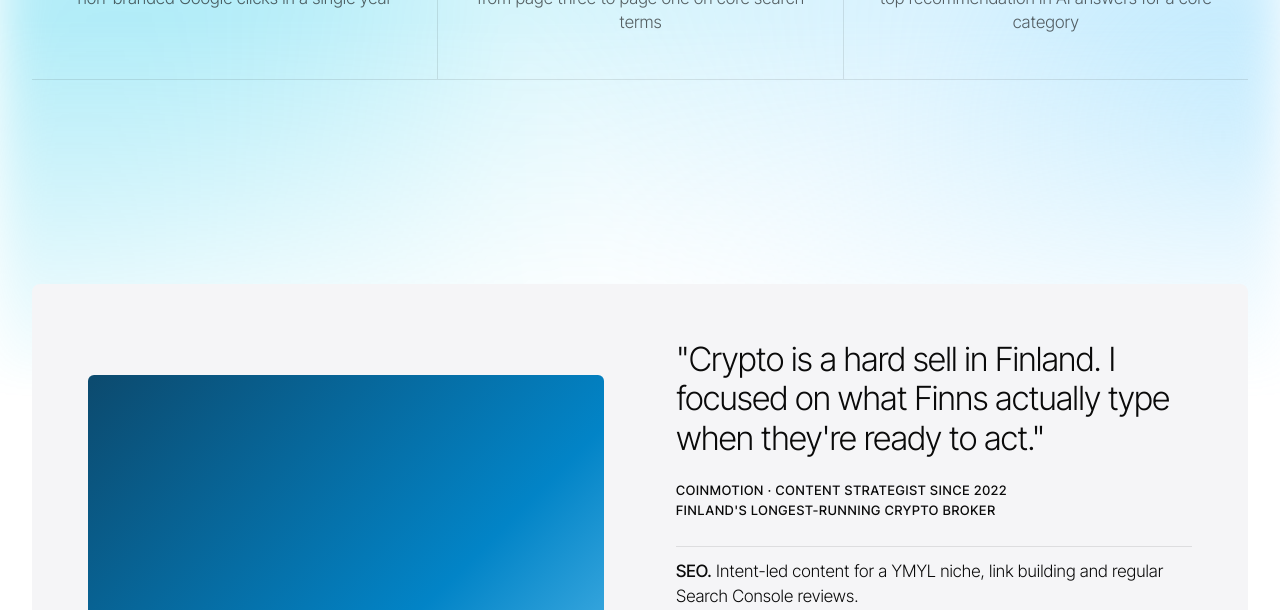
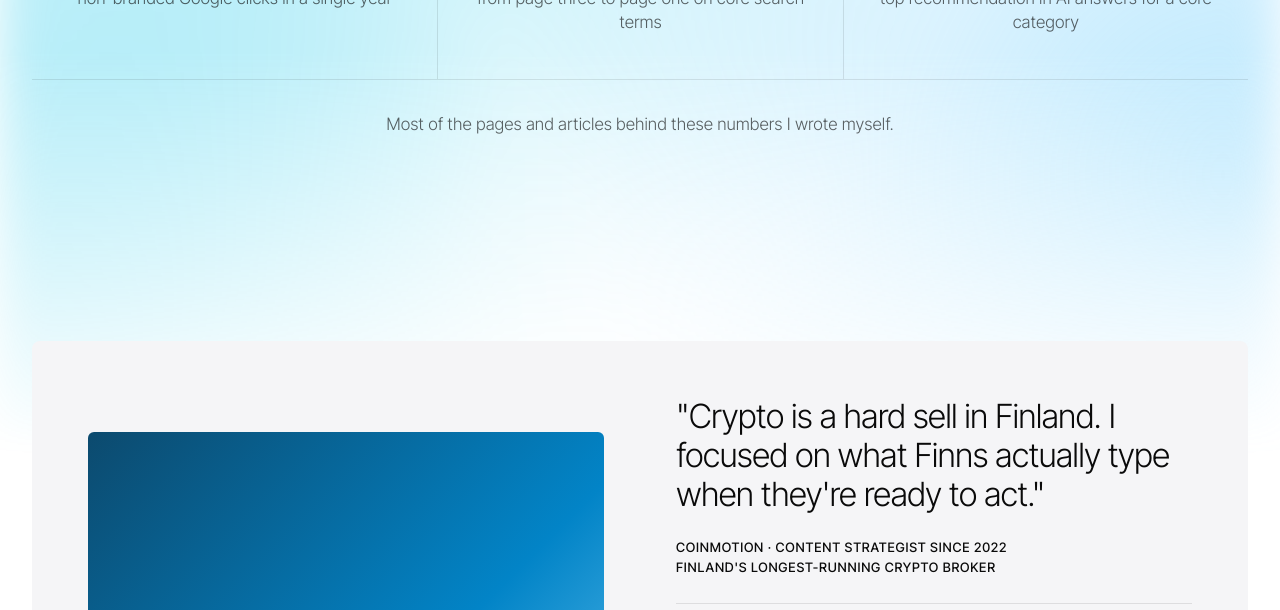
Before and after one commit to agricola-glitch/tomas-pentikainen, a plain HTML site: page index.html in a window 1280 px wide. Shown: the part 3990-4600 px from the top of the page. Drawn offline with Linux system fonts and the light colour scheme.

Commit message:
Show authorship: Coinmotion SEO line and a note under Results
Co-Authored-By: Claude Opus 5.5 <noreply@anthropic.com>

```diff
--- a/index.html
+++ b/index.html
@@ -269,6 +269,7 @@ html,body{overflow-x:hidden}
 .rv.in{opacity:1;transform:none}
 @media (prefers-reduced-motion:reduce){.rv{opacity:1;transform:none;transition:none}html{scroll-behavior:auto}.card .media .bg{transition:none}}
 .lglink{display:inline-flex;align-items:center;justify-content:center;color:inherit;transition:opacity .2s}.lglink:hover{opacity:.7}
+.numbers-note{text-align:center;color:var(--ink-50);font-size:17px;margin:32px auto 0;max-width:640px}
 </style>
 <script src="/consent.js" defer></script>
 <script src="/aurora.js?v=9" defer></script>
@@ -393,6 +394,7 @@ html,body{overflow-x:hidden}
       <div><b>3 → 1</b><span>from page three to page one on core search terms</span></div>
       <div><b>#1</b><span>top recommendation in AI answers for a core category</span></div>
     </div>
+    <p class="numbers-note rv">Most of the pages and articles behind these numbers I wrote myself.</p>
   </div>
 </section>
 
@@ -404,7 +406,7 @@ html,body{overflow-x:hidden}
         <blockquote>"Crypto is a hard sell in Finland. I focused on what Finns actually type when they're ready to act."</blockquote>
         <p class="by">Coinmotion · Content Strategist since 2022<br>Finland's longest-running crypto broker</p>
         <ul>
-          <li><b>SEO.</b> Intent-led content for a YMYL niche, link building and regular Search Console reviews.</li>
+          <li><b>SEO.</b> Intent-led content I write myself for a YMYL niche, link building and regular Search Console reviews.</li>
           <li><b>GEO.</b> Recurring checks of what ChatGPT, Claude, Gemini, Perplexity and AI Overviews say, and answer-first pages built to be cited.</li>
           <li><b>Creators &amp; media.</b> Picked and managed creator partners, ran large Instagram and TikTok campaigns and worked on native articles in mainstream Finnish media.</li>
         </ul>
```
